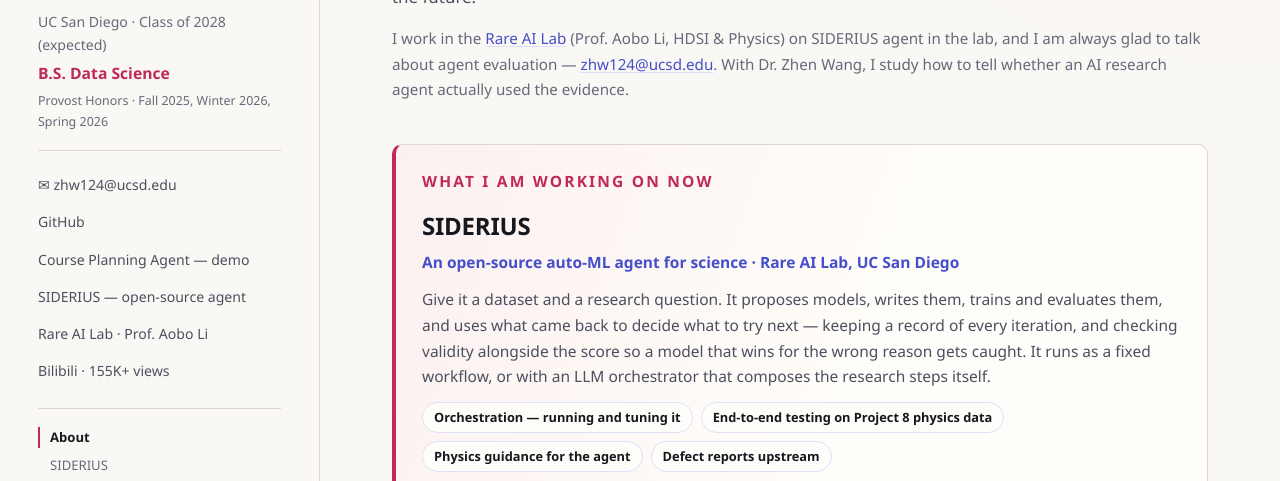
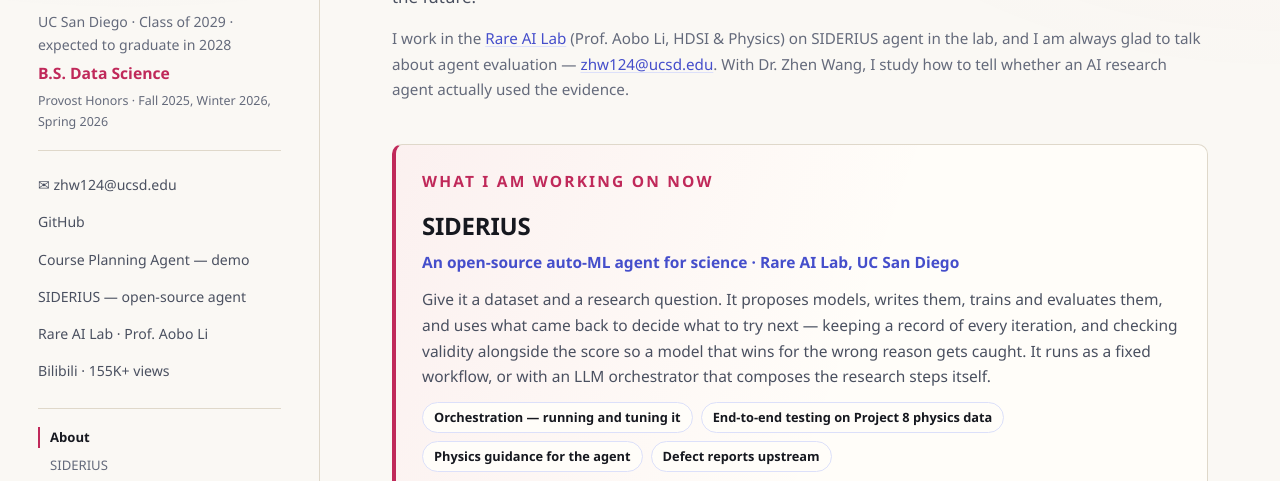
Before and after one commit to zhenzhenfufu/Zhen-Wang-Personal-Website.github.io, a plain HTML site: page index.html in a window 1280 px wide. Shown: the part 268-749 px from the top of the page. Drawn offline with Linux system fonts and the light colour scheme.

Commit message:
Keep Class of 2029, note expected graduation in 2028
Co-Authored-By: Claude Opus 5.5 <noreply@anthropic.com>

```diff
--- a/index.html
+++ b/index.html
@@ -17,7 +17,7 @@
     <img src="个人主页照片.jpg" alt="Portrait of Zhen Wang" class="profile-img" width="148" height="148">
     <h1>Zhen Wang</h1>
     <div class="sidebar-info">
-        UC San Diego · Class of 2028 (expected)
+        UC San Diego · Class of 2029 · expected to graduate in 2028
         <span class="major-highlight">B.S. Data Science</span>
         <span class="honors">Provost Honors · Fall 2025, Winter 2026, Spring 2026</span>
     </div>
@@ -324,7 +324,7 @@
             </li>
             <li class="tl-item">
                 <p class="tl-when">Sep 2025</p>
-                <p class="tl-what">Started at UC San Diego · Class of 2028 (expected)</p>
+                <p class="tl-what">Started at UC San Diego · Class of 2029, expected to graduate in 2028</p>
             </li>
             <li class="tl-item">
                 <p class="tl-when">Jun 2024 – Sep 2025</p>
```
